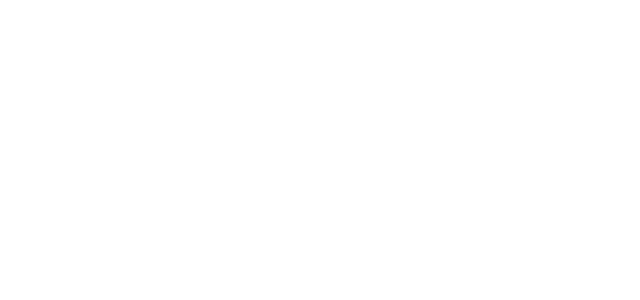
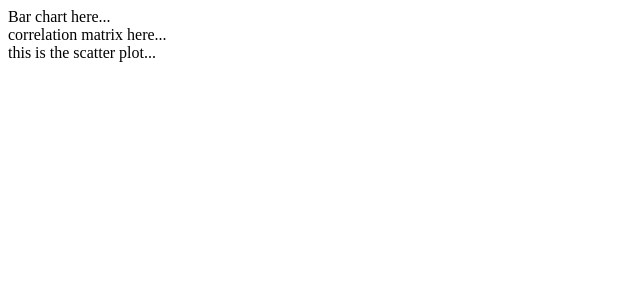
Before and after one commit to MNANDO/cs-450-assignment-5, a React (Create React App) app in the folder app/: page / in a window 1280 px wide. Shown: the top 300 px of the page, without its empty margins (0-640 px from the left). Built offline with nearby package versions, Linux system fonts and the light colour scheme.

Commit message:
project setup

```diff
--- a/app/src/App.js
+++ b/app/src/App.js
@@ -1,9 +1,13 @@
 import React, { useEffect, useState } from 'react';
 import * as d3 from 'd3';
-import data from './data/tips.csv'
+import data from './data/tips.csv';
+import ScatterPlot from './ScatterPlot';
+import BarChart from './BarChart';
+import CorrelationMatrix from './CorrelationMatrix';
 
 function App() {
   const [csvData, setCsvData] = useState([]);
+  const [selectedTarget, setSelectedTarget] = useState("");
 
   useEffect(() => {
     d3.csv(data)
@@ -15,12 +19,20 @@
       });
   }, []);
 
-  useEffect(() => {
-    console.log(csvData)
-  }, [csvData])
+  return (
+    <div className='container'>
+      <div className='target-selector'>
 
-  return (
-    <div className="App">
+      </div>
+      <div className='bar-chart'>
+        <BarChart data={csvData} selectedTarget={selectedTarget} />
+      </div>
+      <div className='correlation-matrix'>
+        <CorrelationMatrix data={csvData} selectedTarget={selectedTarget} />
+      </div>
+      <div className='scatter-plot'>
+        <ScatterPlot data={csvData} selectedTarget={selectedTarget} />
+      </div>
     </div>
   );
 }
--- /dev/null
+++ b/app/src/BarChart.js
@@ -0,0 +1,16 @@
+import React from 'react';
+
+/**
+ * Scatter Plot Component
+ * This will take data and selectedTarget as props
+ */
+function BarChart (props) {
+    const { data, selectedTarget } = props;
+    return (
+        <>
+            Bar chart here...
+        </>
+    )
+}
+
+export default BarChart
--- /dev/null
+++ b/app/src/CorrelationMatrix.js
@@ -0,0 +1,16 @@
+import React from 'react';
+
+/**
+ * Scatter Plot Component
+ * This will take data and selectedTarget as props
+ */
+function CorrelationMatrix(props) {
+    const { data, selectedTarget } = props;
+    return (
+        <>
+            correlation matrix here...
+        </>
+    );
+};
+
+export default CorrelationMatrix;
--- /dev/null
+++ b/app/src/ScatterPlot.js
@@ -0,0 +1,16 @@
+import React from 'react';
+
+/**
+ * Scatter Plot Component
+ * This will take data and selectedTarget as props
+ */
+function ScatterPlot(props) {
+    const { data, selectedTarget } = props;
+    return (
+        <>
+            this is the scatter plot...
+        </>
+    );
+}
+
+export default ScatterPlot;
```
